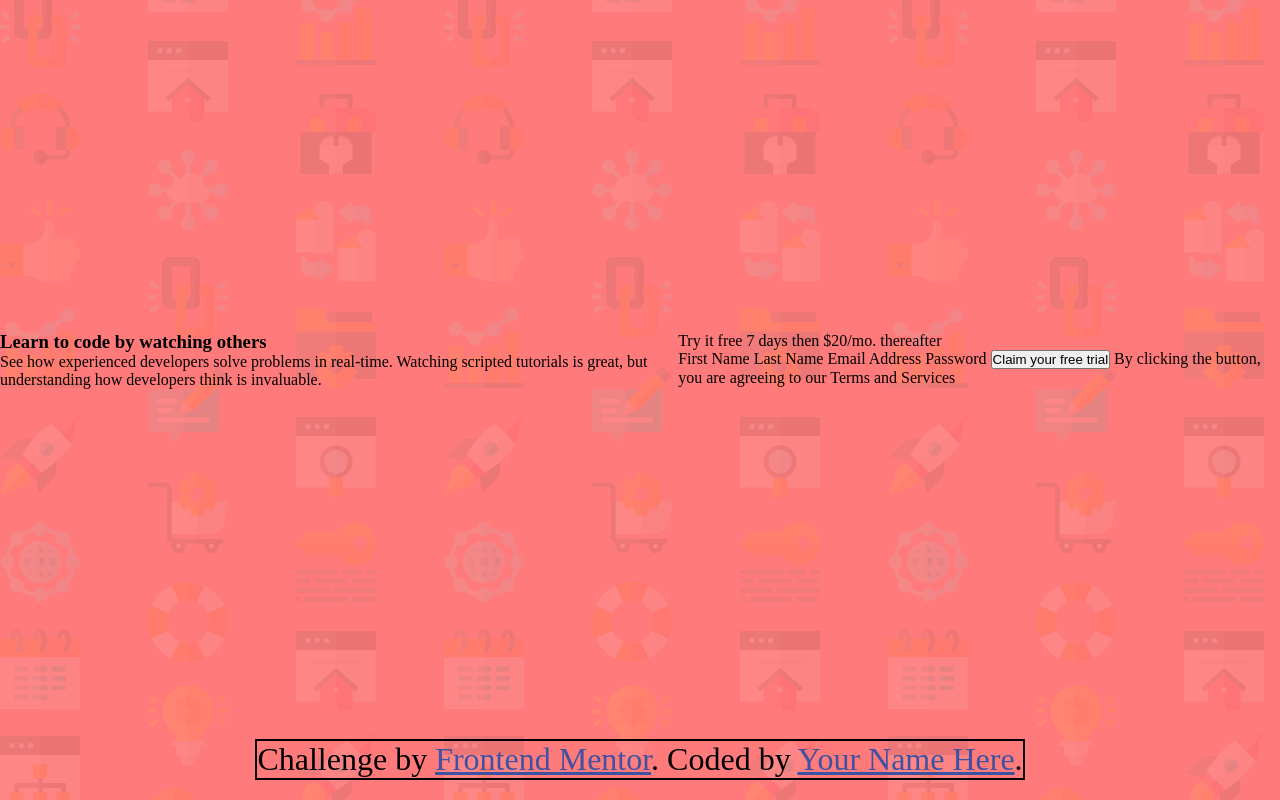
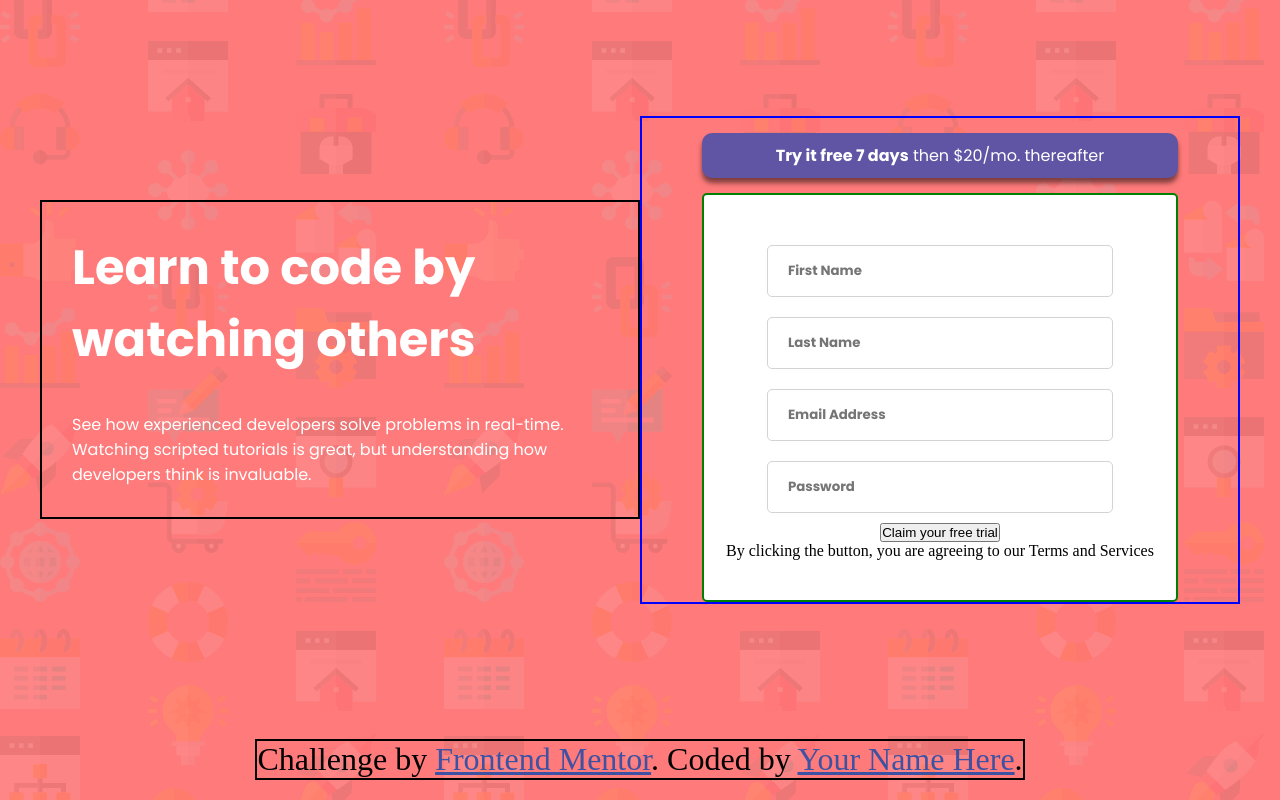
Before and after one commit to vernonroque/intro-signup-form-fullstack, a plain HTML site: page index.html in a window 1280 px wide. Drawn offline with Linux system fonts and the light colour scheme.

Commit message:
Created form layout

```diff
--- a/index.html
+++ b/index.html
@@ -5,6 +5,9 @@
   <meta name="viewport" content="width=device-width, initial-scale=1.0"> <!-- displays site properly based on user's device -->
   <link href="main.css" type="text/css" rel = "stylesheet"/>
   <link rel="icon" type="image/png" sizes="32x32" href="./images/favicon-32x32.png">
+  <link rel="preconnect" href="https://fonts.googleapis.com">
+<link rel="preconnect" href="https://fonts.gstatic.com" crossorigin>
+<link href="https://fonts.googleapis.com/css2?family=Poppins:wght@400;500;600;700&display=swap" rel="stylesheet">
 
   <title>Frontend Mentor | Intro component with sign up form</title>
 
@@ -18,6 +21,8 @@
 <section class="main">
         <section class="message-container">
           <h1 class="message-title">Learn to code by watching others</h1>
+          <br/>
+          <br/>
           <p>
             See how experienced developers solve problems in real-time. Watching scripted tutorials is great,
             but understanding how developers think is invaluable.
@@ -26,18 +31,34 @@
 
         <section class = "form-section">
           <div class = "form-header">
-            Try it free 7 days then $20/mo. thereafter
+            <p><span>Try it free 7 days</span> then $20/mo. thereafter</p>
           </div>
 
           <form class = "actual-form">
-            First Name
-            Last Name
-            Email Address
-            Password
-
-            <button>Claim your free trial </button>
-            By clicking the button, you are agreeing to our Terms and Services
-
+            <input
+              name="First Name"
+              type="text"
+              placeholder="First Name"
+            />
+            <input
+              name="Last Name"
+              type="text"
+              placeholder="Last Name"
+            />
+            <input
+              name="Email Address"
+              type="text"
+              placeholder="Email Address"
+            />
+            <input
+              name="Password"
+              type="text"
+              placeholder="Password"
+            />
+            <button class="submit-button">Claim your free trial </button>
+            <p class="terms">
+              By clicking the button, you are agreeing to our Terms and Services
+            </p>
           </form>
         </section>
 </section>
--- a/main.css
+++ b/main.css
@@ -16,7 +16,7 @@
     background-color:hsl(0, 100%, 74%);
     height:100vh;
     display:flex;
-    justify-content:center;
+    justify-content:space-around;
     align-items:center;
     flex-direction:column;
  }
@@ -25,6 +25,74 @@
     justify-content:center;
     align-items:center;
     height:100vh;
+    margin:0 40px;
+ }
+ .message-container{
+   border:2px solid black;
+   width:50%;
+   padding:30px;
+ }
+ .message-title{
+   font-family:'Poppins',sans-serif;
+   font-size:3rem;
+   color:white;
+ }
+ .message-container p{
+   font-family:'Poppins', sans-serif;
+   color:white;
+   font-size:1rem;
+ }
+ .form-section{
+   border:2px solid blue;
+   width:50%;
+   display:flex;
+   justify-content:center;
+   align-items:center;
+   flex-direction:column;
+ }
+ .form-header{
+   width:80%;
+   background-color:hsl(248, 32%, 49%);
+   color:white;
+   padding:10px;
+   text-align:center;
+   margin:15px 0;
+   border-radius: 10px;
+   box-shadow: 0 5px 5px rgba(0, 0, 0,.5);
+ }
+ .form-header p{
+   font-family:'Poppins',sans-serif;
+ }
+ .form-header p span{
+   color:white;
+   font-weight:bold;
+ }
+ .actual-form{
+   width:80%;
+   padding:40px 20px;
+   border:2px solid green;
+   display:flex;
+   justify-content:center;
+   align-items:center;
+   flex-direction:column;
+   background-color:white;
+   border-radius:5px;
+ }
+ .actual-form input{
+   width:80%;
+   margin:10px 0;
+   padding: 15px 0 15px 20px ;
+   border: 1px solid rgb(211,211,211);
+   font-family:'Poppins', sans-serif;
+   font-weight:bold;
+   color:black;
+   border-radius: 5px;
+
+ }
+ .actual-form input:focus{
+   outline:none;
+   border-color:hsl(248, 32%, 49%);
+   caret-color: hsl(248, 32%, 49%);
  }
  footer{
     margin:20px;
```
